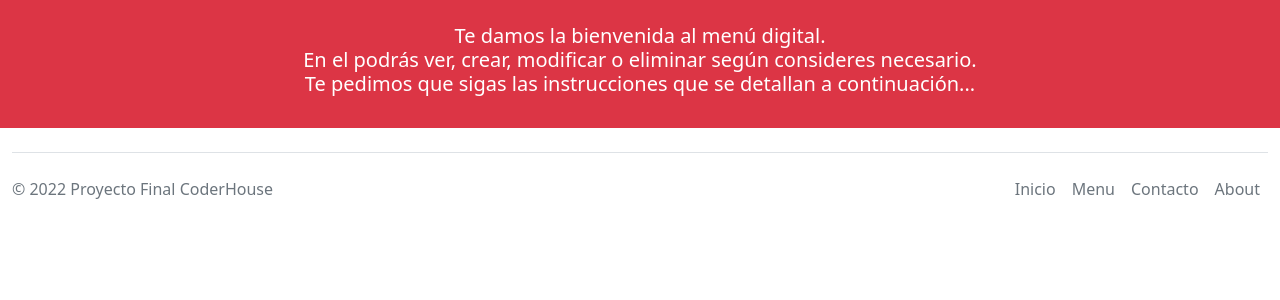
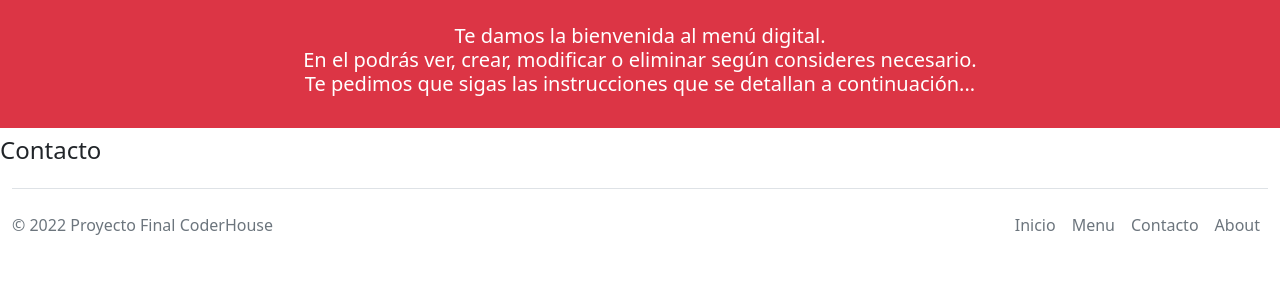
Before and after one commit to claracorreal/Proyecto-Final, a Django app: page / in a window 1280 px wide. Shown: the part 74-374 px from the top of the page. Run offline with Django 4.2, Linux system fonts and the light colour scheme.

Commit message:
Formulario de Contacto..Andando

```diff
--- a/app_menu/admin.py
+++ b/app_menu/admin.py
@@ -1,7 +1,8 @@
 from django.contrib import admin
-from app_menu.models import Entrada,Plato,Postre,Bebida
+from app_menu.models import Entrada,Plato,Postre,Bebida, Contacto
 
 admin.site.register(Entrada)
 admin.site.register(Plato)
 admin.site.register(Postre)
 admin.site.register(Bebida)
+admin.site.register(Contacto)
--- a/app_menu/templates/app_menu/inicio.html
+++ b/app_menu/templates/app_menu/inicio.html
@@ -38,4 +38,7 @@ Te pedimos que sigas las instrucciones que se detallan a continuación...
 
 <!--Bloque de Contenido de la página-->
 {% block content %}
+
+<a class="nav-link" href="{% url 'contacto' %}">Contacto</a>
+
 {% endblock content %}
--- a/app_menu/urls.py
+++ b/app_menu/urls.py
@@ -1,10 +1,11 @@
 
 from django import views
 from django.urls import path
+from .forms import FormularioContacto
 from .views import (EntradaList, EntradaDetail, EntradaCreate, EntradaUpdate, EntradaDelete,
                             PlatoList, PlatoDetail, PlatoCreate, PlatoUpdate, PlatoDelete,
                             PostreList, PostreDetail, PostreCreate, PostreUpdate, PostreDelete,
-                            BebidaList, BebidaDetail, BebidaCreate, BebidaUpdate, BebidaDelete,Inicio)
+                            BebidaList, BebidaDetail, BebidaCreate, BebidaUpdate, BebidaDelete,Inicio, contacto,)
 
 
 urlpatterns = [
@@ -29,5 +30,6 @@ urlpatterns = [
     path('bebida/<pk>/update', BebidaUpdate.as_view(), name='bebida-update'),
     path('bebida/<pk>/delete', BebidaDelete.as_view(), name='bebida-delete'),
     path('', Inicio, name='inicio'),
+    path('contacto/',contacto,name='contacto')
 
 ]
--- a/app_menu/views.py
+++ b/app_menu/views.py
@@ -2,7 +2,8 @@ from django.shortcuts import render
 from django.views.generic import ListView, DetailView
 from django.views.generic.edit import CreateView, UpdateView, DeleteView
 from django.urls import reverse_lazy
-from app_menu.models import Entrada, Plato, Postre, Bebida
+from app_menu.models import Entrada, Plato, Postre, Bebida, Contacto
+from app_menu.forms import FormularioContacto
 
 
 # Cree una vista de Inicio, para que al ir al Host nos lleve ahi
@@ -126,3 +127,29 @@ class BebidaUpdate (UpdateView):
 class BebidaDelete (DeleteView):
     model = Bebida
     success_url = reverse_lazy("bebida-list")
+
+
+def contacto (request):
+
+    if request.method == "POST":
+
+        contacto = FormularioContacto(request.POST)
+
+
+        print(contacto)
+
+        if contacto.is_valid:
+
+            informacion = contacto.cleaned_data
+
+            persona = Contacto( nombre = informacion ['nombre'], apellido = informacion ['apellido'], email = informacion['email'], telefono = informacion['telefono'])
+
+            persona.save()
+
+            return render ( request, "app_menu/inicio.html")
+
+    else:
+
+        contacto  = FormularioContacto()
+
+    return render (request, "app_menu/contacto.html", {"contacto": contacto})
```
Also changed, not shown: app_menu/models.py (+13 -0 lines), app_menu/templates/app_menu/contacto.html (+17 -0 lines), app_menu/migrations/0005_contacto.py (added).
